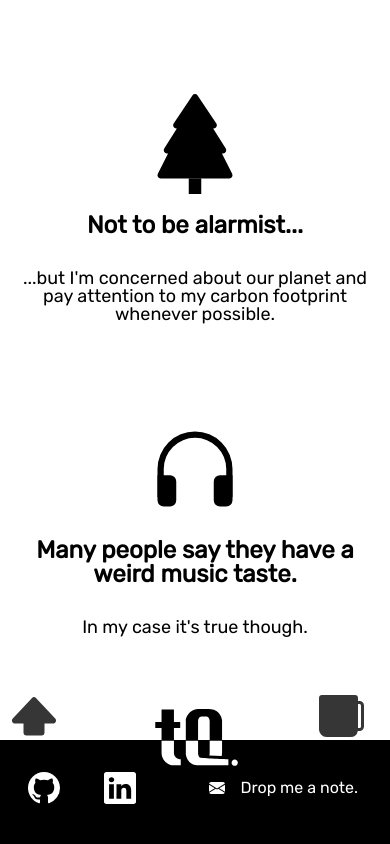
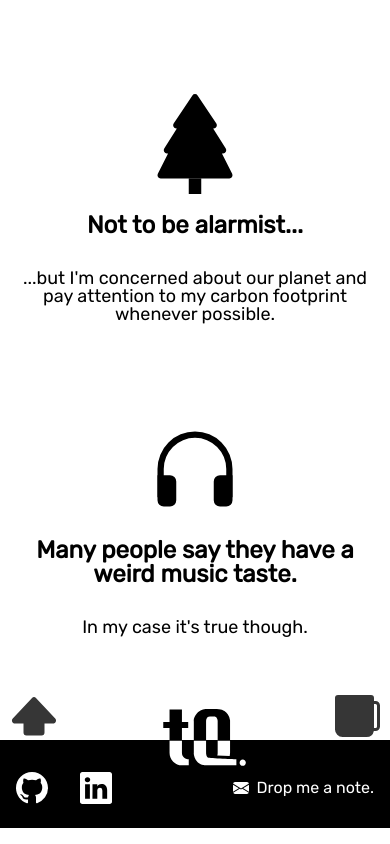
Before and after one commit to tiQu/portfolio, a React (Create React App) app: page /hobbies in a window 390 px wide. Shown: the part 736-1580 px from the top of the page. Built offline with nearby package versions, Linux system fonts and the light colour scheme.

Commit message:
updated layout for footer; updated logo; wording updates

```diff
--- a/src/components/global/Footer/Footer.js
+++ b/src/components/global/Footer/Footer.js
@@ -199,12 +199,14 @@ export default function Footer() {
                     </a>
                 </div>
                 <div className="footer-section">
-                    <span className="contact-me">
-                        <svg width="1em" height="1em" viewBox="0 0 16 16" class="bi bi-envelope-fill" fill="currentColor" xmlns="http://www.w3.org/2000/svg">
-                            <path fillRule="evenodd" d="M.05 3.555A2 2 0 0 1 2 2h12a2 2 0 0 1 1.95 1.555L8 8.414.05 3.555zM0 4.697v7.104l5.803-3.558L0 4.697zM6.761 8.83l-6.57 4.027A2 2 0 0 0 2 14h12a2 2 0 0 0 1.808-1.144l-6.57-4.027L8 9.586l-1.239-.757zm3.436-.586L16 11.801V4.697l-5.803 3.546z"/>
-                        </svg>
-                        <a href="mailto:tqueitsch@my.bcit.ca">Drop me a note.</a>
-                    </span>
+                    <div className="contact-me">
+                        <a href="mailto:tqueitsch@my.bcit.ca">
+                            <svg width="1em" height="1em" viewBox="0 0 16 16" class="bi bi-envelope-fill" fill="currentColor" xmlns="http://www.w3.org/2000/svg">
+                                <path fillRule="evenodd" d="M.05 3.555A2 2 0 0 1 2 2h12a2 2 0 0 1 1.95 1.555L8 8.414.05 3.555zM0 4.697v7.104l5.803-3.558L0 4.697zM6.761 8.83l-6.57 4.027A2 2 0 0 0 2 14h12a2 2 0 0 0 1.808-1.144l-6.57-4.027L8 9.586l-1.239-.757zm3.436-.586L16 11.801V4.697l-5.803 3.546z"/>
+                            </svg>
+                            <span>Drop me a note.</span>
+                        </a>
+                    </div>
                 </div>
             </div>
         </footer>
--- a/src/components/global/Footer/Footer.scss
+++ b/src/components/global/Footer/Footer.scss
@@ -70,12 +70,18 @@
     }
 }
 
-.contact-me {
+.footer-section {
     display: flex;
-    a {
-        color: white;
-        text-decoration: none;
-        padding-right: 2rem;
+    align-items: center;
+
+    .contact-me {
+        a {
+            display: flex;
+
+            color: white;
+            text-decoration: none;
+            padding-right: 2rem;
+        }
     }
 }
 
@@ -120,4 +126,25 @@ footer svg {
     .footer-section:last-child {
         border-bottom: 0;
     }
+
+    .footer-row-bottom {
+        padding-bottom: 1rem;
+
+        .footer-bottom-icon {
+            padding-left: 1rem;
+        }
+    }
+
+    .footer-row-bottom .contact-me a {
+        padding-right: 1rem;
+
+        svg {
+            padding-right: 0.5rem;
+        }
+    }
+
+    .footer-row-top a .coffee svg {
+        padding-right: 0rem;
+    }
+
 }
--- a/src/components/home/Home.js
+++ b/src/components/home/Home.js
@@ -26,12 +26,13 @@ export default function Home() {
                     <li>&gt; Automated essential workflows within market research technology company, cutting programming time by half</li>
                     <li>&gt; In-company hackathon winner for biggest business impact</li>
                     <li>&gt; Shipped more than 200 projects as data analyst</li>
+                    <li>&gt; Mentored and trained team members on tools and best practices in data analysis and software development</li>
                 </ul>
                 <HomeDivider Graphic={svgStack} dividerText="Tech I use regularly" />
                 <div className="home-tech">React, SQL, R, AWS, Node.JS, Ruby on Rails, MongoDB, .NET APIs, Linux (Ubuntu, Manjaro, Fedora), good ol' VBA</div>
                 <HomeDivider Graphic={svgGear} dividerText="Also tinkering with" />
                 <div className="home-tech">Kotlin, Flutter, Lisp, Doom Emacs</div>
-                <HomeDivider Graphic={svgConsolePlus} dividerText="Apps I've worked on" />
+                <HomeDivider Graphic={svgConsolePlus} dividerText="Public portfolio" />
                 <Projects />
             </div>
         </section>
--- a/src/components/home/Projects/ProjectItems.js
+++ b/src/components/home/Projects/ProjectItems.js
@@ -2,7 +2,7 @@ export const ProjectItems = [
     {
         projectAsset: "assets/simple_stock_logo.png",
         projectTitle: "Simple Stock (2021)",
-        projectSummary: "A nifty little mobile app for stock traders consuming data from an API, co-developed with three other programmers.",
+        projectSummary: "A nifty little mobile app for stock traders consuming data from an API.",
         projectStack: "React-Native, Node.js, MongoDB",
         projectDeployed: "See the code and animated screencaps on GitHub.",
         projectUrl: "https://www.github.com/tiQu/simple-stock"
@@ -10,7 +10,7 @@ export const ProjectItems = [
     {
         projectAsset: "assets/amazombie_logo.png",
         projectTitle: "Amazombie (2020)",
-        projectSummary: "A tongue-in-cheek e-commerce site modeled after (but in no way related to) an online retailer. Group project with three other devs.",
+        projectSummary: "A tongue-in-cheek e-commerce site modeled after (but in no way related to) an online retailer.",
         projectStack: "HTML5, CSS, Vanilla JS",
         projectDeployed: "Browse the website.",
         projectUrl: "https://fepamazombie.netlify.app/"
```
Also changed, not shown: public/assets/amazombie_logo.png.
